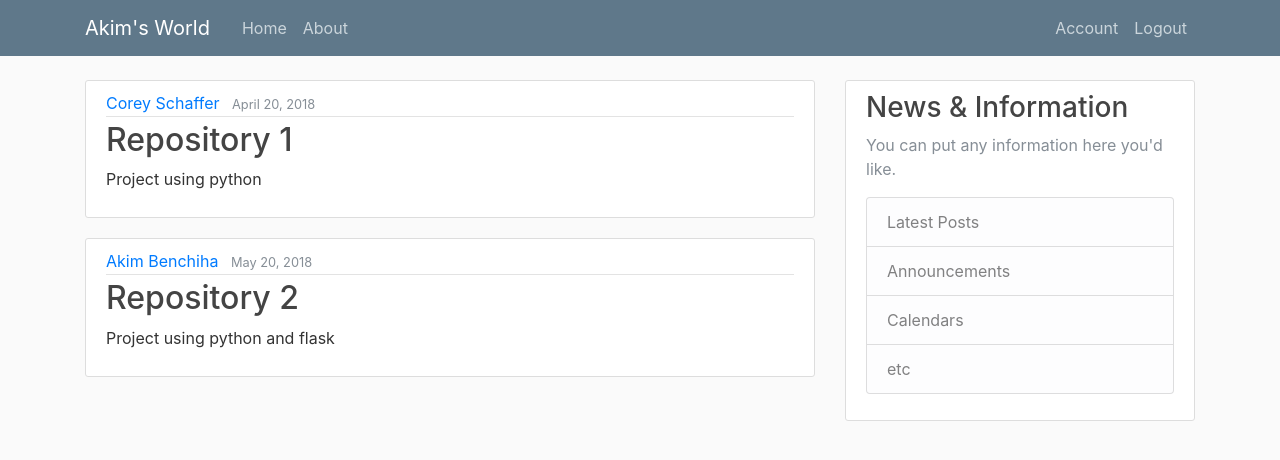
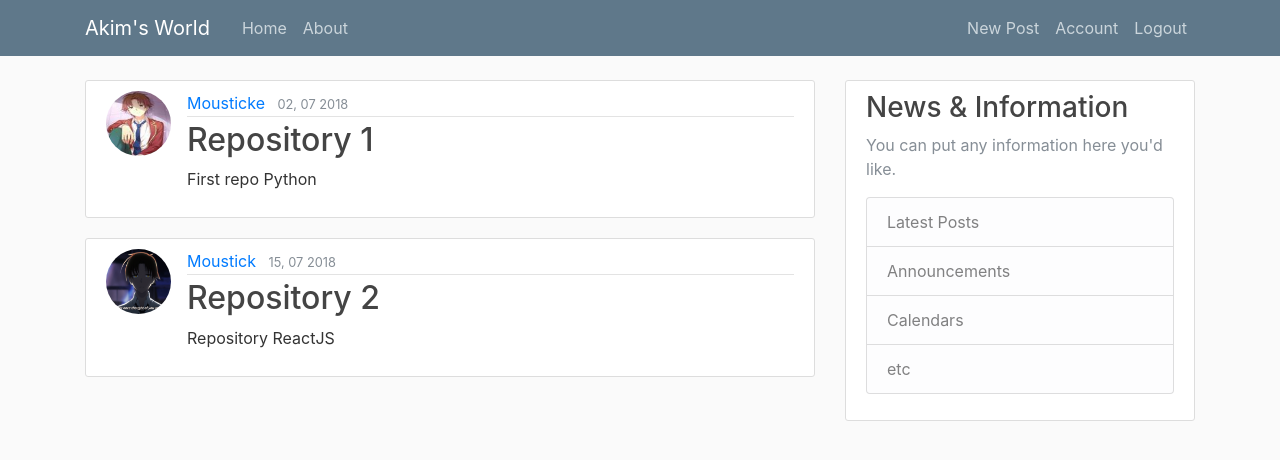
Before and after one commit to Mousticke/flaskwebapp, a Flask app: page / in a window 1280 px wide. Shown: the top 460 px of the page. Run offline with Flask 2, Linux system fonts and the light colour scheme; a user stored in the database is signed in; data comes from the database, SQL or seed files in the repository; both versions use the stored data as it was after the commit; some libraries are stand-ins or nearby versions.

Commit message:
CRUD posts

```diff
--- a/flaskwebapp/routes.py
+++ b/flaskwebapp/routes.py
@@ -1,30 +1,16 @@
 import secrets
 import os
 from PIL import  Image
-from flask import render_template, url_for, flash, redirect, request
+from flask import render_template, url_for, flash, redirect, request, abort
 from flaskwebapp import app, db, bcrypt
-from flaskwebapp.forms import RegistrationForm, LoginForm, UpdateAccountForm
+from flaskwebapp.forms import RegistrationForm, LoginForm, UpdateAccountForm, PostForm
 from flaskwebapp.models import User, Post
 from flask_login import login_user, current_user, logout_user, login_required
-
-posts = [
-    {
-        'author': 'Corey Schaffer',
-        'title': 'Repository 1',
-        'content': 'Project using python',
-        'date_posted': 'April 20, 2018'
-    },
-    {
-        'author': 'Akim Benchiha',
-        'title': 'Repository 2',
-        'content': 'Project using python and flask',
-        'date_posted': 'May 20, 2018'
-    }
-]
 
 @app.route('/')
 @app.route('/home')
 def home():
+    posts = Post.query.all()
     return render_template('home.html', home_posts=posts)
 
 @app.route('/about')
@@ -97,3 +83,49 @@ def account():
         form.email.data = current_user.email
     image_file = url_for('static', filename='profile_pics/' + current_user.image_file)
     return render_template('account.html', title='Account in Akim\'s World', image_file=image_file, form=form)
+
+@app.route("/posts/new", methods=['GET', 'POST'])
+@login_required
+def new_post():
+    form = PostForm()
+    if form.validate_on_submit():
+        post = Post(title=form.title.data, content=form.content.data, author=current_user)
+        db.session.add(post)
+        db.session.commit()
+        flash('Your post has been created', 'success')
+        return redirect(url_for('home'))
+    return render_template('create_post.html', title="New Post", form=form, legend='New Post')
+
+@app.route("/posts/<int:post_id>")
+def post(post_id):
+    post = Post.query.get_or_404(post_id)
+    return render_template('post.html', title=post.title, post=post)
+
+@app.route("/posts/<int:post_id>/update", methods=['GET', 'POST'])
+@login_required
+def update_post(post_id):
+    post = Post.query.get_or_404(post_id)
+    if post.author != current_user:
+        abort(403)
+    form = PostForm()
+    if form.validate_on_submit():
+        post.title = form.title.data
+        post.content = form.content.data
+        db.session.commit()
+        flash('Your post has been updated. ', 'success')
+        return redirect(url_for('post', post_id=post.id))
+    elif request.method == 'GET':
+        form.title.data = post.title
+        form.content.data = post.content
+    return render_template('create_post.html', title="Update Post", form=form, legend='Update Post')
+
+@app.route("/posts/<int:post_id>/delete", methods=['POST'])
+@login_required
+def delete_post(post_id):
+    post = Post.query.get_or_404(post_id)
+    if post.author != current_user:
+        abort(403)
+    db.session.delete(post)
+    db.session.commit()
+    flash('Your post has been deleted. ', 'success')
+    return redirect(url_for('home'))
--- a/flaskwebapp/templates/home.html
+++ b/flaskwebapp/templates/home.html
@@ -2,12 +2,13 @@
 {% block content %}
     {% for post in home_posts %}
         <article class="media content-section">
+            <img class="rounded-circle article-img" src="{{ url_for('static', filename='profile_pics/' + post.author.image_file) }}" alt="">
             <div class="media-body">
                 <div class="article-metadata">
-                <a class="mr-2" href="#">{{ post.author }}</a>
-                <small class="text-muted">{{ post.date_posted }}</small>
+                    <a class="mr-2" href="#">{{ post.author.username }}</a>
+                    <small class="text-muted">{{ post.date_posted.strftime('%M, %d %Y') }}</small>
                 </div>
-            <h2><a class="article-title" href="#">{{ post.title }}</a></h2>
+                <h2><a class="article-title" href="{{ url_for('post', post_id=post.id ) }}">{{ post.title }}</a></h2>
                 <p class="article-content">{{ post.content }}</p>
             </div>
         </article>
--- a/flaskwebapp/templates/layout.html
+++ b/flaskwebapp/templates/layout.html
@@ -29,6 +29,7 @@
                 <!-- Navbar Right Side -->
                 <div class="navbar-nav">
                     {% if current_user.is_authenticated %}
+                        <a class="nav-item nav-link" href="{{ url_for('new_post') }}">New Post</a>
                         <a class="nav-item nav-link" href="{{ url_for('account') }}">Account</a>
                         <a class="nav-item nav-link" href="{{ url_for('logout') }}">Logout</a>
                     {% else %}
```
Also changed, not shown: flaskwebapp/forms.py (+6 -1 lines), flaskwebapp/templates/create_post.html (added, +44 -0 lines), flaskwebapp/templates/post.html (added, +41 -0 lines), flaskwebapp/site.db, flaskwebapp/static/profile_pics/6e7eaea017d07419.png (added). Lines whose indentation alone changed are shown as unchanged.
